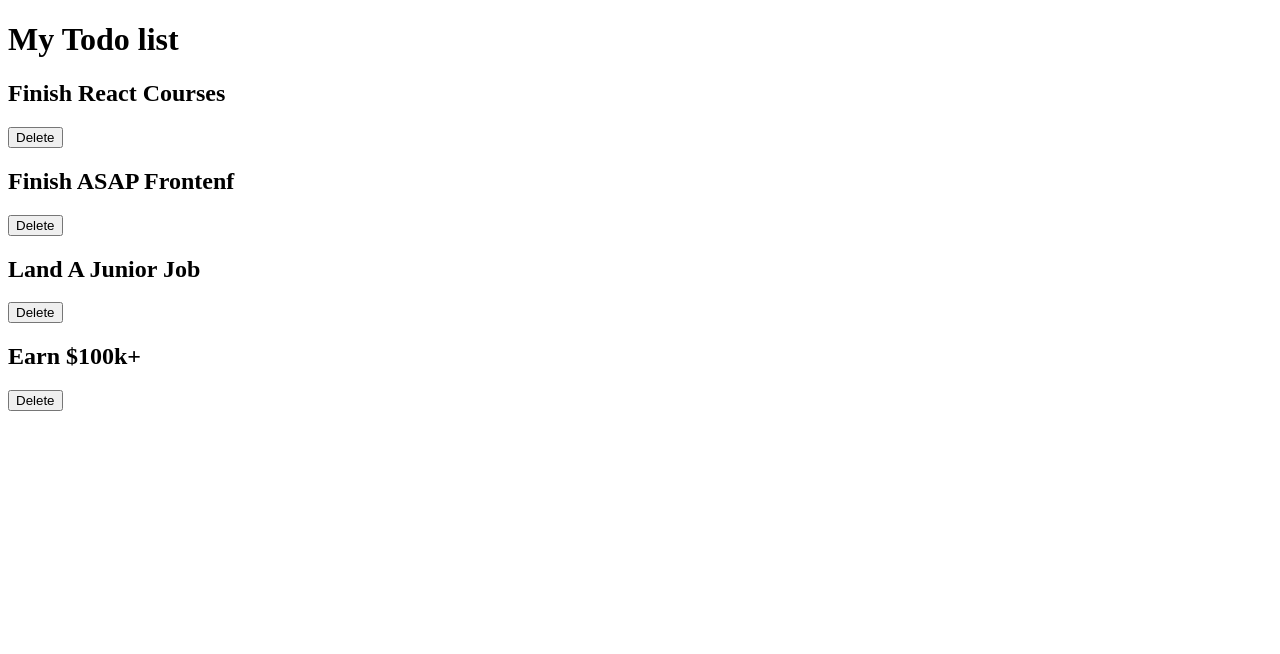
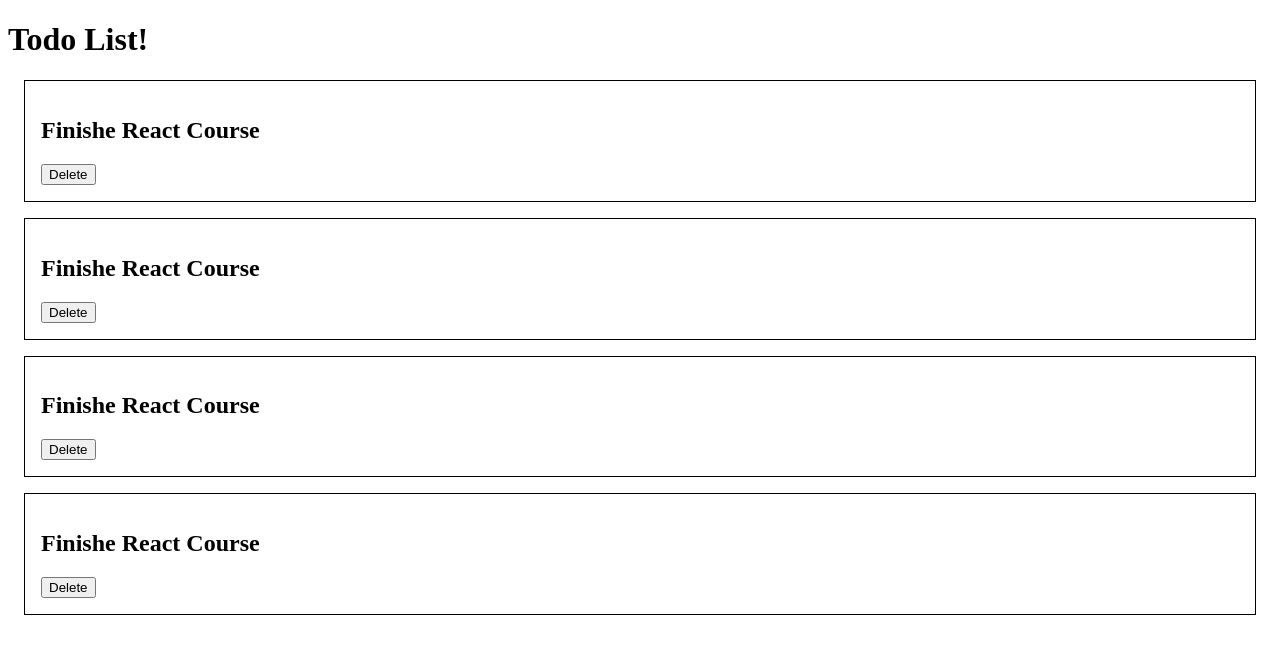
Before and after one commit to KrazyNight/RRC7, a React (Vite) app in the folder vite-project/: page / in a window 1280 px wide. Shown: the top 654 px of the page. Built offline with nearby package versions, Linux system fonts and the light colour scheme.

Commit message:
Creating the CSS aND Popup Templates

```diff
--- a/vite-project/src/App.css
+++ b/vite-project/src/App.css
@@ -0,0 +1,51 @@
+.todo-item {
+   padding: 16px;
+   border: 1px solid black;
+   margin: 16px;
+}
+
+.popup {
+    border-radius: 4px;
+    background-color: white;
+    padding: 16px;
+    text-align: center;
+    width: 320px;
+    z-index: 10;
+    position: fixed;
+    top: 50%;
+    left: 50%;
+    transform: translate(-50%, -50%);
+    display: flex;
+    flex-direction: column;
+}
+
+.popup__btns {
+    margin-top: 16px;
+}
+
+.popup__btn {
+    padding: 4px 8px;
+    cursor: pointer;
+    border-radius: 4px;
+    background-color: #09a9dc;
+    color: white;
+    border: 1px solid #09a9dc;
+    margin: 4px;
+    width: 64px;
+}
+
+.popup__btn--cancel {
+    background-color: transparent;
+    color: #09a9dc;
+}
+
+
+.backdrop {
+    position: fixed;
+    z-index: 1;
+    background-color: rgba(0, 0, 0, 0.75);
+    width: 100%;
+    height: 100vh;
+    top: 0;
+    left: 0;
+}
--- a/vite-project/src/App.tsx
+++ b/vite-project/src/App.tsx
@@ -1,28 +1,19 @@
-import './App.css'
+import "./App.css";
+import Todo from "./components/Todo.jsx";
+import TodoTitle from "./components/TodoTitle.jsx";
+import Popup from "./components/Popup.jsx"
+
 
 function App() {
-
   return (
     <>
-    <h1>My Todo list</h1>
-    <div>
-      <h2>Finish React Courses</h2>
-      <button>Delete</button>
-    </div>
-    <div>
-      <h2>Finish ASAP Frontenf</h2>
-      <button>Delete</button>
-    </div>
-    <div>
-      <h2>Land A Junior Job</h2>
-      <button>Delete</button>
-    </div>
-    <div>
-      <h2>Earn $100k+</h2>
-      <button>Delete</button>
-    </div>
+      <TodoTitle />
+      <Todo />
+      <Todo />
+      <Todo />
+      <Todo />
     </>
-  )
+  );
 }
 
-export default App
+export default App;
--- /dev/null
+++ b/vite-project/src/components/Popup.jsx
@@ -0,0 +1,13 @@
+function Popup() {
+    return (
+        <div className="popup">
+            <span>Are you sure?</span>
+            <div className="popup__btns">
+                <button className="popup__btn">Confirm</button>
+                <button className="popup__btn popup__btn--cancel">Cancel</button>
+            </div>
+        </div>
+    )
+}
+
+export default Popup;
--- a/vite-project/src/components/Todo.jsx
+++ b/vite-project/src/components/Todo.jsx
@@ -1,10 +1,16 @@
 function Todo () {
     return (
-        <div>Todo Item</div>
+        <div className="todo-item">
+            <h2>Finishe React Course</h2>
+            <button>Delete</button>
+        </div>
     )
 };
 
 export default Todo;
+
+
+
 
 
 
--- /dev/null
+++ b/vite-project/src/components/TodoTitle.jsx
@@ -0,0 +1,9 @@
+function TodoTitle() {
+    return (
+        <div>
+            <h1>Todo List! </h1>
+        </div>
+    )
+};
+
+export default TodoTitle;
```
